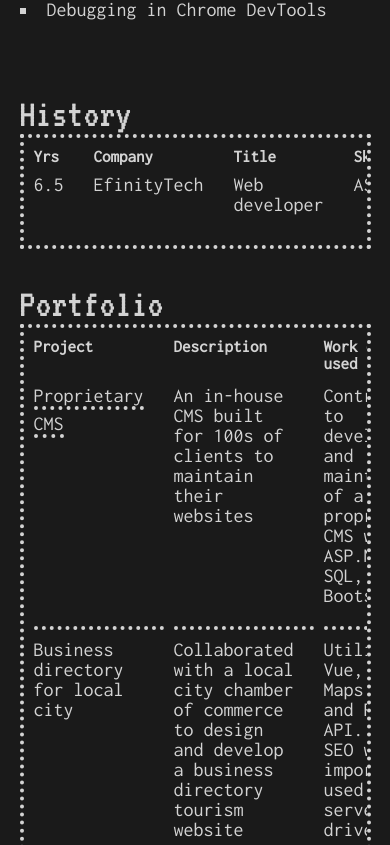
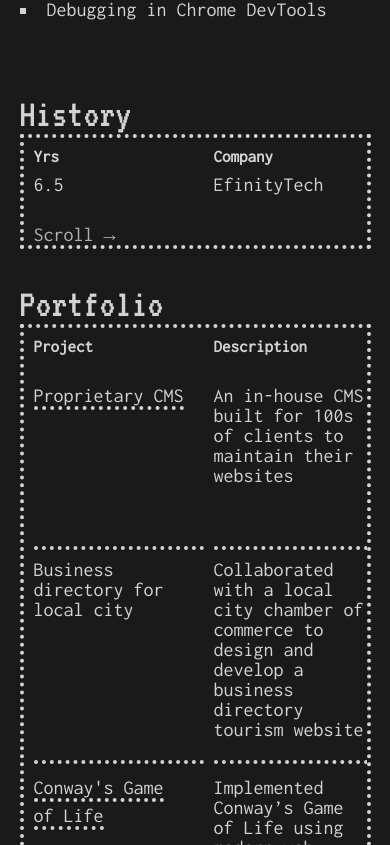
Before and after one commit to NolanPic/picini.io, a React (Create React App) app: page / in a window 390 px wide. Shown: the part 1039-1884 px from the top of the page. Built offline with nearby package versions, Linux system fonts and the light colour scheme.

Commit message:
Add helptext for horiz scrolling on mobile

```diff
--- a/src/sass/abstracts/variables.scss
+++ b/src/sass/abstracts/variables.scss
@@ -1,6 +1,7 @@
 $main-font: "Inconsolata", monospace;
 $headings-font: "VT323", monospace;
 $main-font-color: rgb(211, 211, 211);
+$faint-font-color: rgb(177, 177, 177);
 $main-font-size: 2rem;
 $nav-font-size: 2.4rem;
 $section-margin: 35px;
--- a/src/sass/main.scss
+++ b/src/sass/main.scss
@@ -71,6 +71,16 @@ ul li {
 .table-wrap {
   @include bordered();
   overflow-x: auto;
+
+  // horiz scroll message
+  @media (max-width: 615px) {
+    &::after {
+      content: "Scroll →";
+      display: block;
+      padding-left: 1rem;
+      color: $faint-font-color;
+    }
+  }
 }
 
 table {
@@ -87,6 +97,7 @@ table {
     padding-bottom: 2rem;
     padding-right: 2rem;
     border-bottom: $dotted-border;
+    min-width: 170px;
   }
 
   tr:last-child {
```
